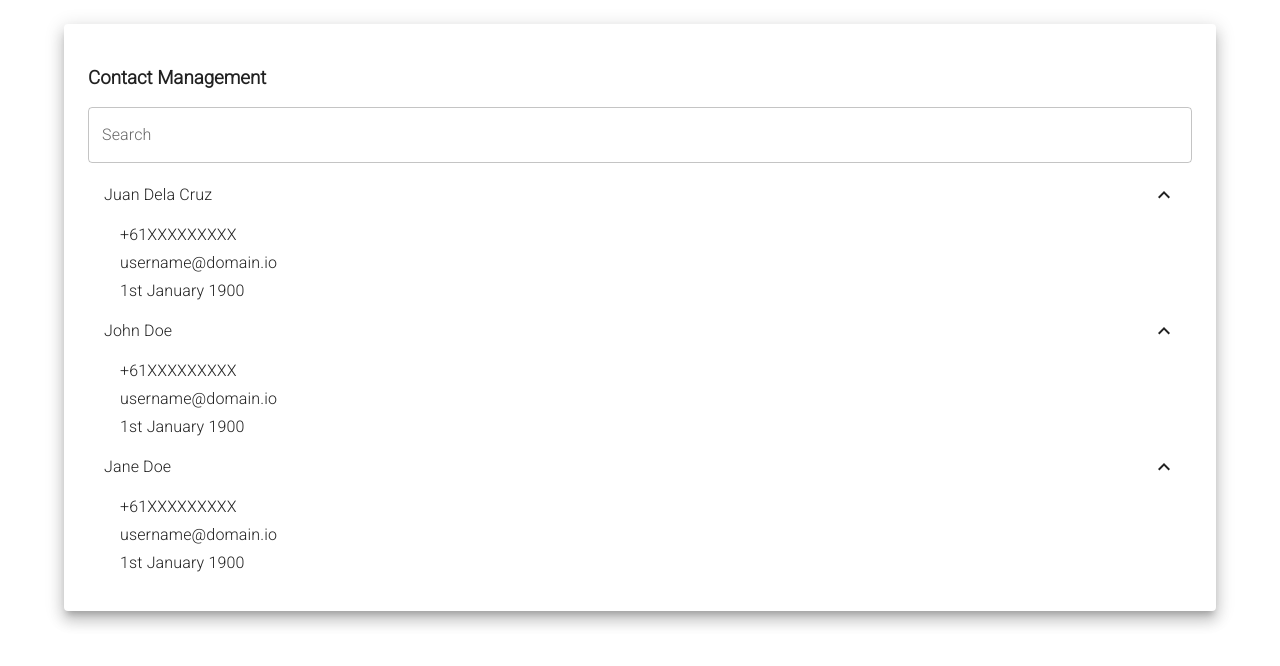
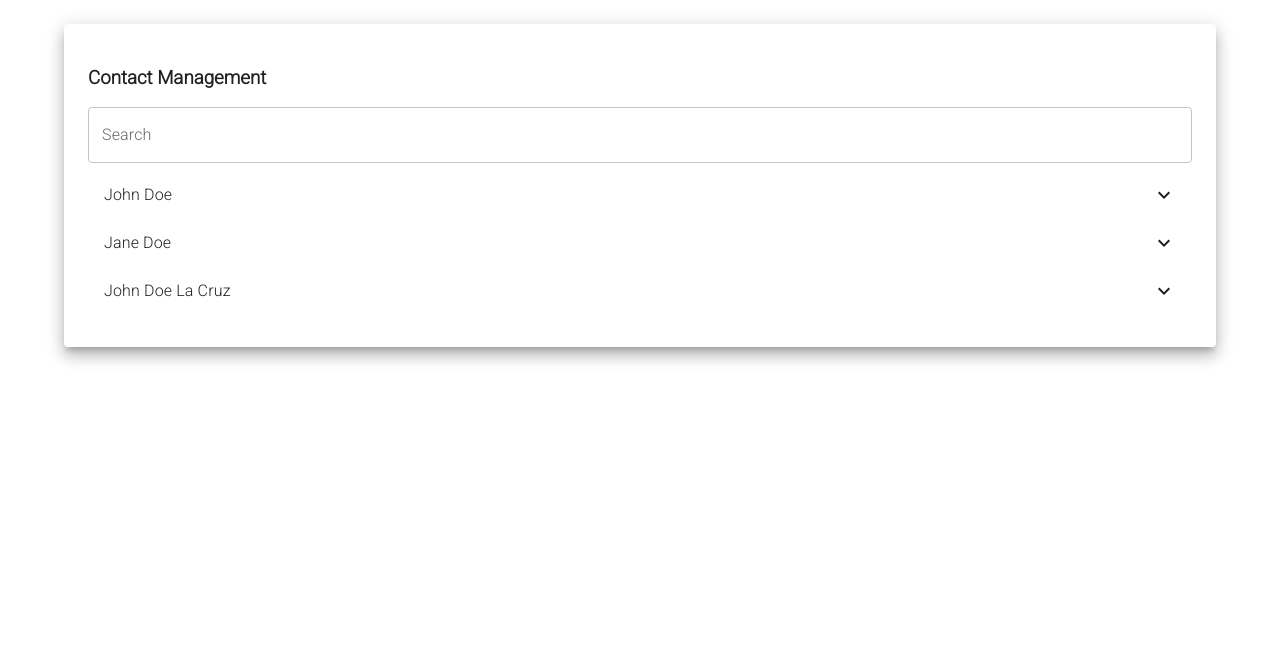
Before and after one commit to bayanicruz/contact-mgt, a React (Create React App) app in the folder client/: page / in a window 1280 px wide. Shown: the top 666 px of the page. Built offline with nearby package versions, Linux system fonts and the light colour scheme.

Commit message:
Move list records to new component

```diff
--- a/client/src/App.js
+++ b/client/src/App.js
@@ -4,64 +4,24 @@ import Paper from "@mui/material/Paper";
 import Box from "@mui/material/Box";
 import Container from "@mui/material/Container";
 
-import TextField from '@mui/material/TextField';
+import TextField from "@mui/material/TextField";
 import List from "@mui/material/List";
-import ListItemButton from "@mui/material/ListItemButton";
-import ListItemText from "@mui/material/ListItemText";
-import Collapse from "@mui/material/Collapse";
-import ExpandLess from "@mui/icons-material/ExpandLess";
-import ExpandMore from "@mui/icons-material/ExpandMore";
+
+import ListItem from "./components/ListItem";
 
 function App() {
-  const [open, setOpen] = React.useState(true);
-
-  const handleClick = () => {
-    //setOpen(!open);
-  };
+  const contacts = [{ Name: "John Doe" }, { Name: "Jane Doe" }, { Name: "John Doe La Cruz" }];
 
   return (
     <Container>
       <Paper elevation={10} sx={{ p: 3, mt: 3 }}>
-        <Box sx={{ mx: "auto"}}>
+        <Box sx={{ mx: "auto" }}>
           <h3>Contact Management</h3>
-          <TextField id="outlined-basic" label="Search" variant="outlined" sx={{width:"100%"}} />
-
-          <List sx={{ width: "100%",bgcolor: "background.paper" }}>
-            <ListItemButton onClick={handleClick}>
-              <ListItemText primary="Juan Dela Cruz" />
-              {open ? <ExpandLess /> : <ExpandMore />}
-            </ListItemButton>
-            <Collapse in={open} timeout="auto" unmountOnExit>
-              <List component="div" disablePadding>
-                <ListItemText sx={{ pl: 4 }} primary="+61XXXXXXXXX" />
-                <ListItemText sx={{ pl: 4 }} primary="username@domain.io" />
-                <ListItemText sx={{ pl: 4 }} primary="1st January 1900" />
-              </List>
-            </Collapse>
-
-            <ListItemButton onClick={handleClick}>
-              <ListItemText primary="John Doe" />
-              {open ? <ExpandLess /> : <ExpandMore />}
-            </ListItemButton>
-            <Collapse in={open} timeout="auto" unmountOnExit>
-              <List component="div" disablePadding>
-                <ListItemText sx={{ pl: 4 }} primary="+61XXXXXXXXX" />
-                <ListItemText sx={{ pl: 4 }} primary="username@domain.io" />
-                <ListItemText sx={{ pl: 4 }} primary="1st January 1900" />
-              </List>
-            </Collapse>
-
-            <ListItemButton onClick={handleClick}>
-              <ListItemText primary="Jane Doe" />
-              {open ? <ExpandLess /> : <ExpandMore />}
-            </ListItemButton>
-            <Collapse in={open} timeout="auto" unmountOnExit>
-              <List component="div" disablePadding>
-                <ListItemText sx={{ pl: 4 }} primary="+61XXXXXXXXX" />
-                <ListItemText sx={{ pl: 4 }} primary="username@domain.io" />
-                <ListItemText sx={{ pl: 4 }} primary="1st January 1900" />
-              </List>
-            </Collapse>
+          <TextField id="outlined-basic" label="Search" variant="outlined" sx={{ width: "100%" }} />
+          <List sx={{ width: "100%", bgcolor: "background.paper" }}>
+            {contacts.map((object) => (
+              <ListItem contact={object} />
+            ))}
           </List>
         </Box>
       </Paper>
--- /dev/null
+++ b/client/src/components/ListItem.js
@@ -0,0 +1,34 @@
+import * as React from "react";
+
+import Box from "@mui/material/Box";
+import List from "@mui/material/List";
+import ListItemButton from "@mui/material/ListItemButton";
+import ListItemText from "@mui/material/ListItemText";
+import Collapse from "@mui/material/Collapse";
+import ExpandLess from "@mui/icons-material/ExpandLess";
+import ExpandMore from "@mui/icons-material/ExpandMore";
+
+const ListItem = ({ contact }) => {
+  const [open, setOpen] = React.useState(false);
+
+  const handleClick = () => {
+    setOpen(!open);
+  };
+  return (
+    <Box>
+      <ListItemButton onClick={handleClick}>
+        <ListItemText primary={contact.Name} />
+        {open ? <ExpandLess /> : <ExpandMore />}
+      </ListItemButton>
+      <Collapse in={open} timeout="auto" unmountOnExit>
+        <List component="div" disablePadding>
+          <ListItemText sx={{ pl: 4 }} primary="+61XXXXXXXXX" />
+          <ListItemText sx={{ pl: 4 }} primary="username@domain.io" />
+          <ListItemText sx={{ pl: 4 }} primary="1st January 1900" />
+        </List>
+      </Collapse>
+    </Box>
+  );
+};
+
+export default ListItem;
```
